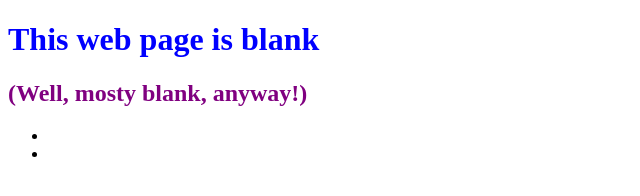
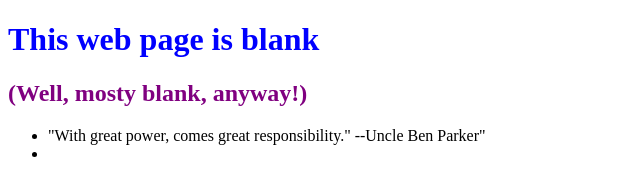
Before and after one commit to GitHubZugang/0main_openSAP_repo, a plain HTML site: page index.html in a window 1280 px wide. Shown: the whole page, without its empty margins (0-640 px from the left). Drawn offline with Linux system fonts and the light colour scheme.

Commit message:
added quote form Uncle Ben Parker

```diff
--- a/index.html
+++ b/index.html
@@ -7,7 +7,7 @@
 	<body> <h1 style = "color: blue"> This web page is blank</h1>
 	<h2 style = "color: Purple">(Well, mosty blank, anyway!)</h2>
 	<ul>
-		<li></li>
+		<li>"With great power, comes great responsibility." --Uncle Ben Parker"</li>
 		<li></li>
 	</ul></body>
 </html>
```
